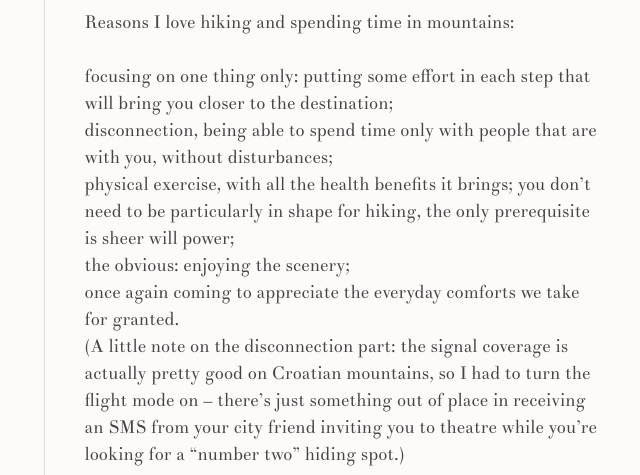
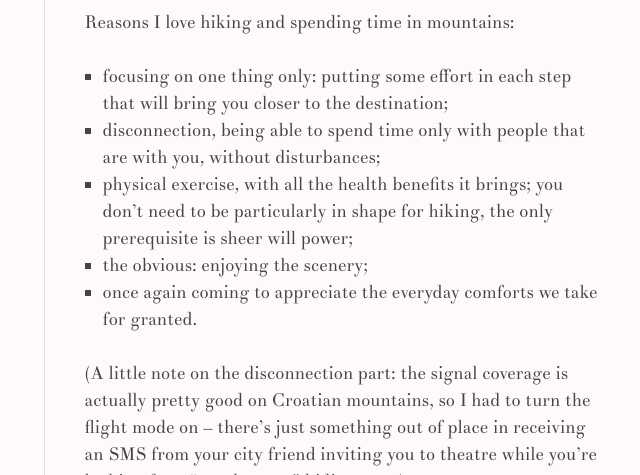
Before and after one commit to ivana/ivana.github.com, a Jekyll site: the page built from blog.html, in a window 1280 px wide. Shown: the part 867-1342 px from the top of the page, without its empty margins (317-957 px from the left). Built offline with Jekyll 4.4.1, drawn with Linux system fonts in a browser that asks for light colours; nearby versions of some CDN libraries; Markdown is read by kramdown in place of the engine named in the settings; grey boxes are pictures that could not be loaded.

Commit message:
forgotten class

```diff
--- a/blog.html
+++ b/blog.html
@@ -4,7 +4,7 @@ title: Blog
 permalink: blog/
 ---
 
-<article>
+<article class="post">
   <header>
     <h1><a href="{{ site.posts[0].url }}">{{ site.posts[0].title }}</a></h1>
     <time datetime="{{ site.posts[0].date | date: '%Y-%m-%d' }}" pubdate>{{ site.posts[0].date | date: "%b %e, %Y" }}</time>
```
